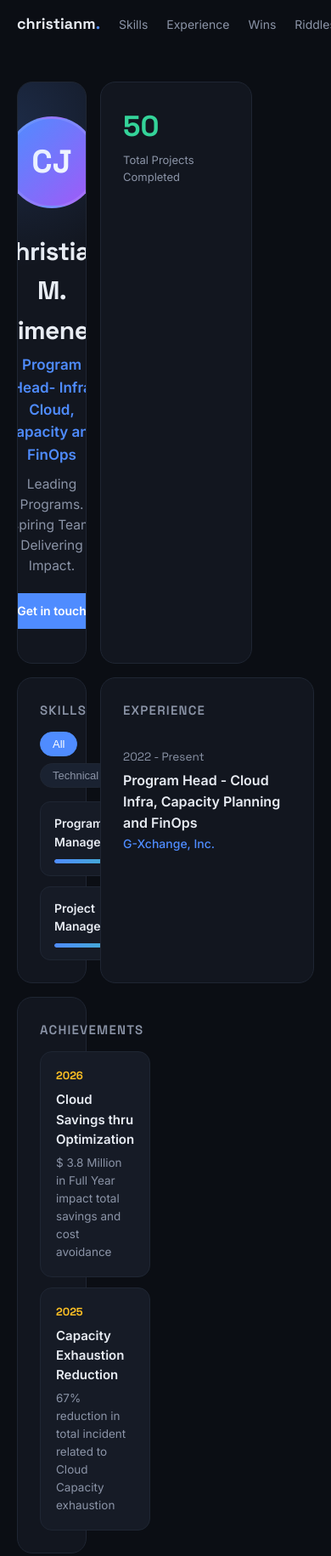
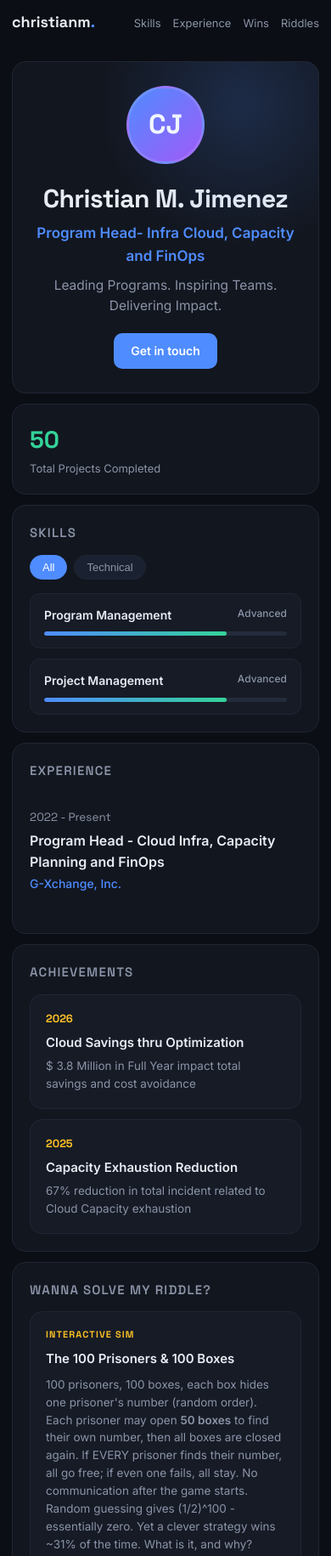
Before and after one commit to xchan08/xchan08.github.io, a plain HTML site: page index.html in a window 390 px wide. Shown: the top 1831 px of the page at 85% size. Drawn offline with Linux system fonts and the light colour scheme.

Commit message:
Update index.html

```diff
--- a/index.html
+++ b/index.html
@@ -110,18 +110,47 @@
   .simstats { font-family: "Space Grotesk"; font-size: 13.5px; color: var(--muted); display: flex; gap: 18px; flex-wrap: wrap; margin-top: 6px; }
   .simstats b { color: var(--fg); font-weight: 700; }
   .simstats .g { color: var(--accent2); } .simstats .r { color: var(--warn); }
-  @media (max-width: 820px) {
-    .rid-grid { grid-template-columns: 1fr; }
-    .rid.wide { grid-column: span 1; }
-    .simgrid { grid-template-columns: repeat(20, 1fr); }
+  /* ---------- RESPONSIVE (mobile-first, fluid) ----------
+     Grid tracks use minmax(0,1fr) so long content can never push the page wider than the screen. */
+  html, body { max-width: 100%; overflow-x: hidden; }
+  .wrap, nav { min-width: 0; }
+  .bento > * { min-width: 0; }
+  .bento { grid-template-columns: repeat(4, minmax(0, 1fr)); }
+  .card { overflow-wrap: anywhere; }
+
+  @media (max-width: 900px) {
+    .bento { grid-template-columns: repeat(2, minmax(0, 1fr)); }
+    .hero, .skills, .exp, .achv, .riddles, .about, .contact { grid-column: 1 / -1; }
   }
-  @media (max-width: 820px) {
-    .bento { grid-template-columns: repeat(2, 1fr); }
-    .hero, .skills, .exp, .achv, .about, .contact { grid-column: span 2; }
-    .hero { flex-direction: column; text-align: center; }
+  @media (max-width: 600px) {
+    .wrap { padding: 20px 14px 56px; }
+    nav { padding: 12px 14px; flex-wrap: wrap; gap: 8px; }
+    nav .links a { margin-left: 14px; font-size: 13px; }
+    .bento { grid-template-columns: minmax(0, 1fr); gap: 12px; }
+    .bento > .card { grid-column: 1 / -1; }
+    .card { padding: 20px; border-radius: 16px; }
+    .hero { flex-direction: column; text-align: center; padding: 28px 22px; gap: 18px; }
     .hero .cta { justify-content: center; }
-    .achv-grid { grid-template-columns: 1fr; }
-    .job { grid-template-columns: 1fr; gap: 4px; }
+    .hero h1 { font-size: 30px; }
+    .hero .tagline { margin-left: auto; margin-right: auto; }
+    .avatar { width: 92px; height: 92px; font-size: 32px; }
+    .stat .num { font-size: 28px; }
+    .skill-grid { grid-template-columns: minmax(0, 1fr); }
+    .skill-filters { flex-wrap: wrap; }
+    .job { grid-template-columns: minmax(0, 1fr); gap: 4px; }
+    .achv-grid { grid-template-columns: minmax(0, 1fr); }
+    .rid-grid { grid-template-columns: minmax(0, 1fr); }
+    .rid.wide { grid-column: auto; }
+    .rid .row { flex-direction: column; align-items: stretch; }
+    .rid input { min-width: 0; width: 100%; }
+    .rbtn { flex: 1 1 auto; text-align: center; }
+    .simgrid { grid-template-columns: repeat(10, minmax(0, 1fr)); gap: 3px; }
+    .simstats { gap: 10px; font-size: 12.5px; }
+    footer { font-size: 12px; }
+  }
+  @media (max-width: 360px) {
+    .hero h1 { font-size: 26px; }
+    nav .links a { margin-left: 10px; }
   }
 </style>
 </head>
```
